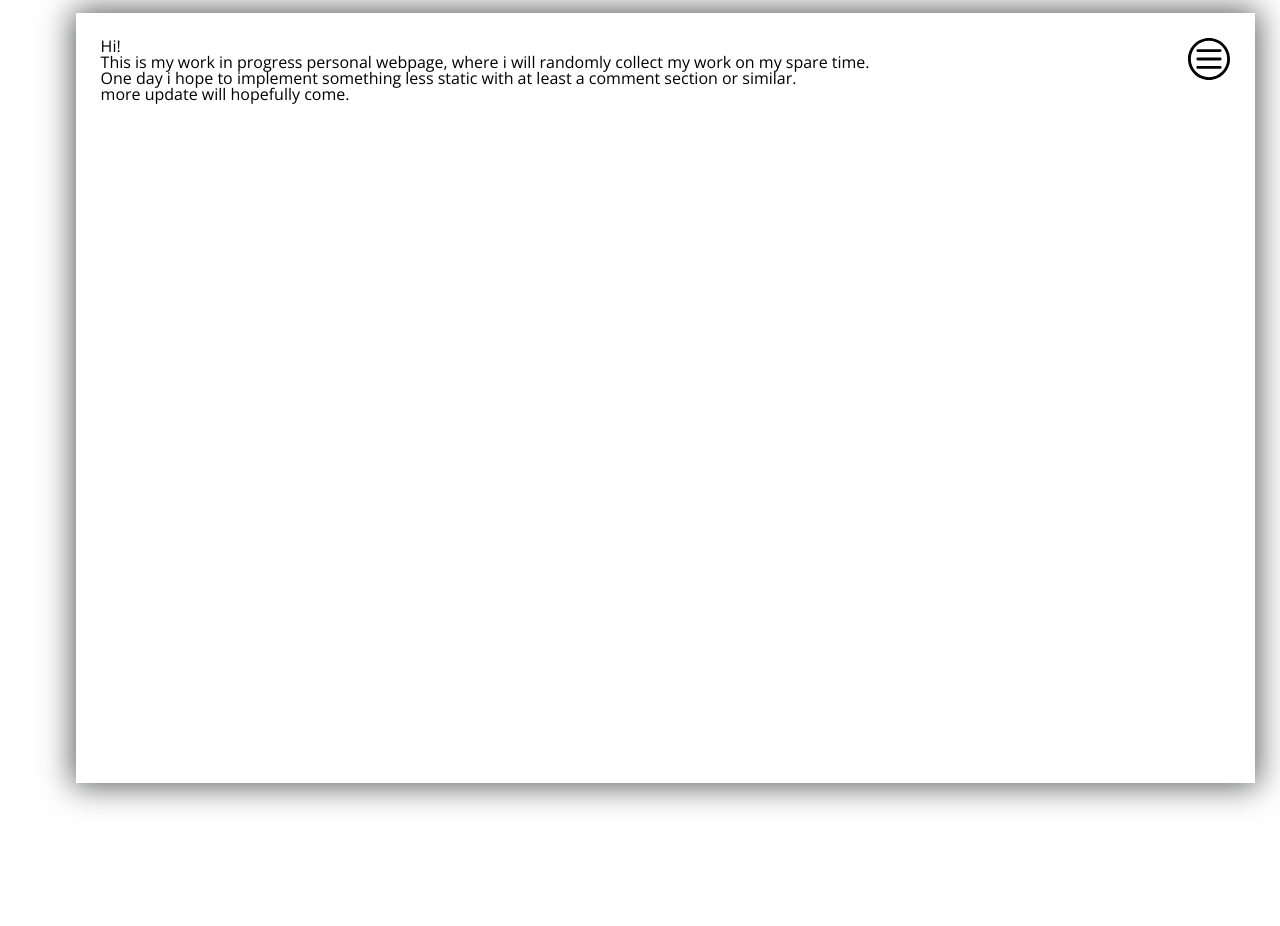
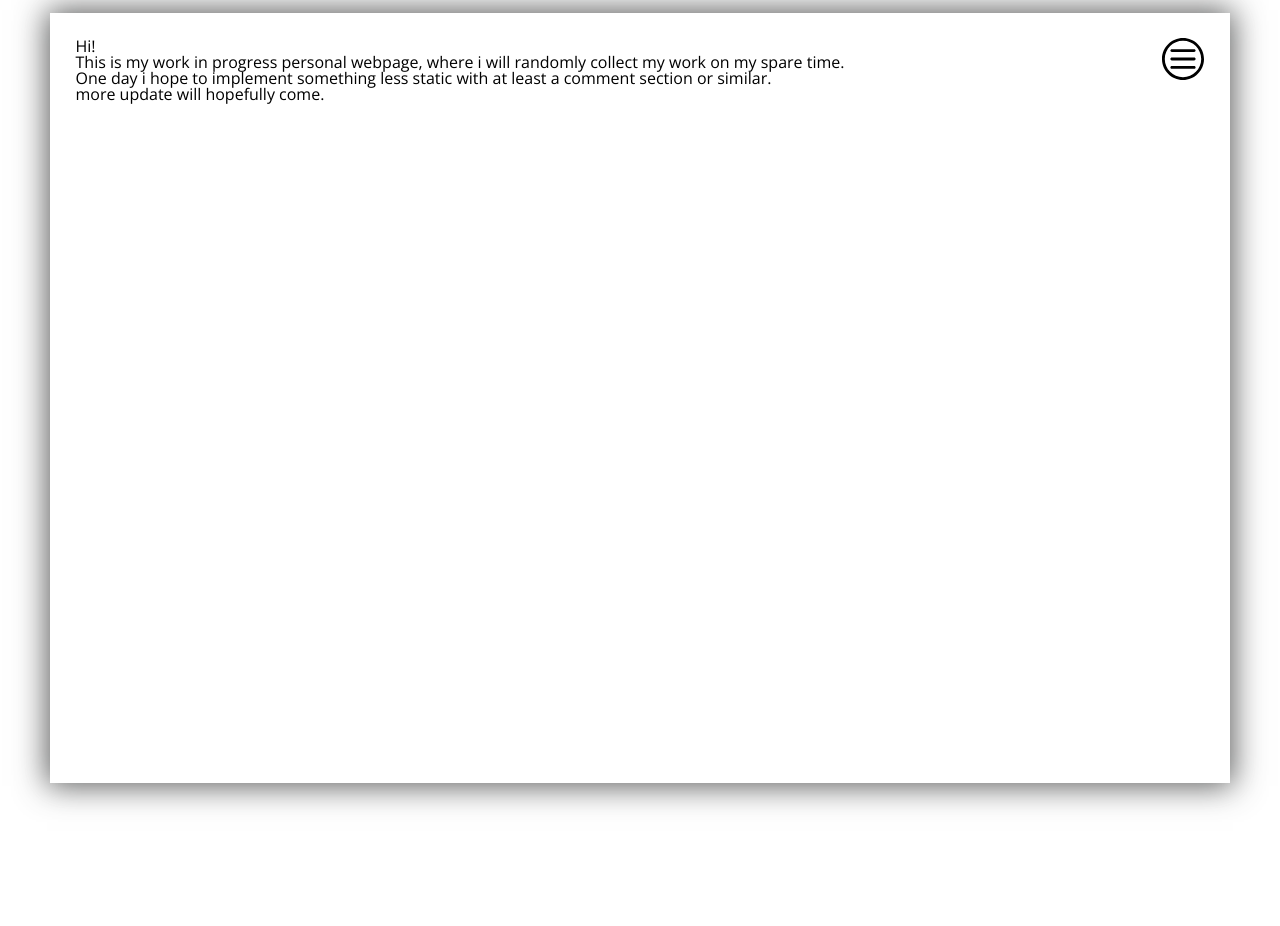
Before and after one commit to MauroMombelli/mauromombelli.github.io, a Jekyll site: the page built from index.md, in a window 1280 px wide. Built offline with Jekyll 4.4.1, drawn with Linux system fonts in a browser that asks for light colours.

Commit message:
fixed lateral border unpair, left is equivalent to margin-left as does take into account of padding

```diff
--- a/css/main.css
+++ b/css/main.css
@@ -8,12 +8,12 @@ body{
 
 #paginone{
     width: 90%;
-    left: 5%;
+    margin-left: 3%;
+	padding: 2%;
     position: relative;
     -webkit-box-shadow: 0px 0px 30px 3px rgba(49, 50, 50, 0.8);
     -moz-box-shadow:    0px 0px 30px 3px rgba(49, 50, 50, 0.8);
     box-shadow:         0px 0px 30px 3px rgba(49, 50, 50, 0.8);
-    padding: 2%;
     min-height:80%;
 }
 
```
